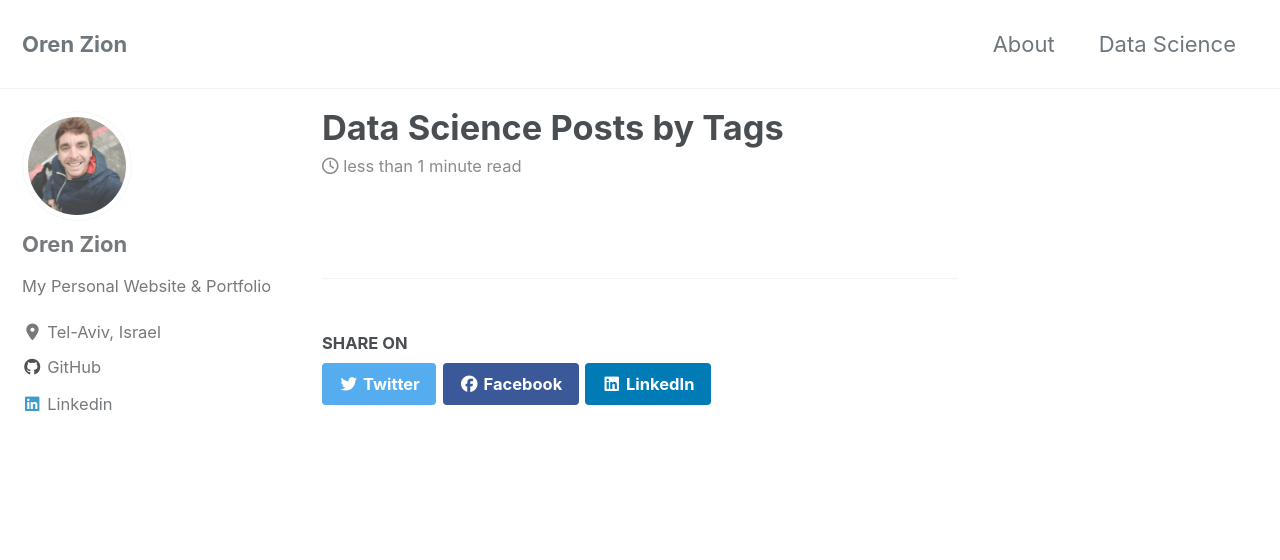
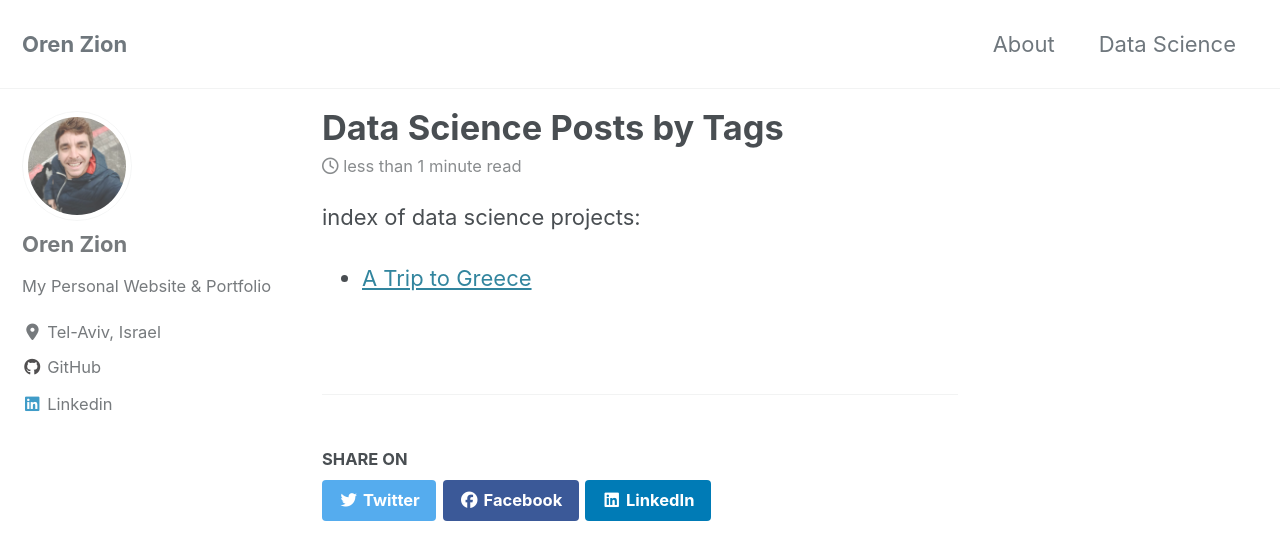
Before and after one commit to orenzion/orenzion.github.io, a Jekyll site: the page built from _pages/datascience.md, in a window 1280 px wide and 900 px high. Shown: the top 560 px of the window. Built offline with Jekyll 4.4.1, drawn with Linux system fonts in a browser that asks for light colours; cached includes are drawn as plain includes; nearby versions of some CDN libraries.

Commit message:
create index

```diff
--- a/_pages/datascience.md
+++ b/_pages/datascience.md
@@ -2,3 +2,12 @@
 title: "Data Science Posts by Tags"
 permalink: /datascience/
 ---
+index of data science projects:
+
+<ul>
+  {% for post in site.posts %}
+    <li>
+      <a href="{{ post.url }}">{{ post.title }}</a>
+    </li>
+  {% endfor %}
+</ul>
```
